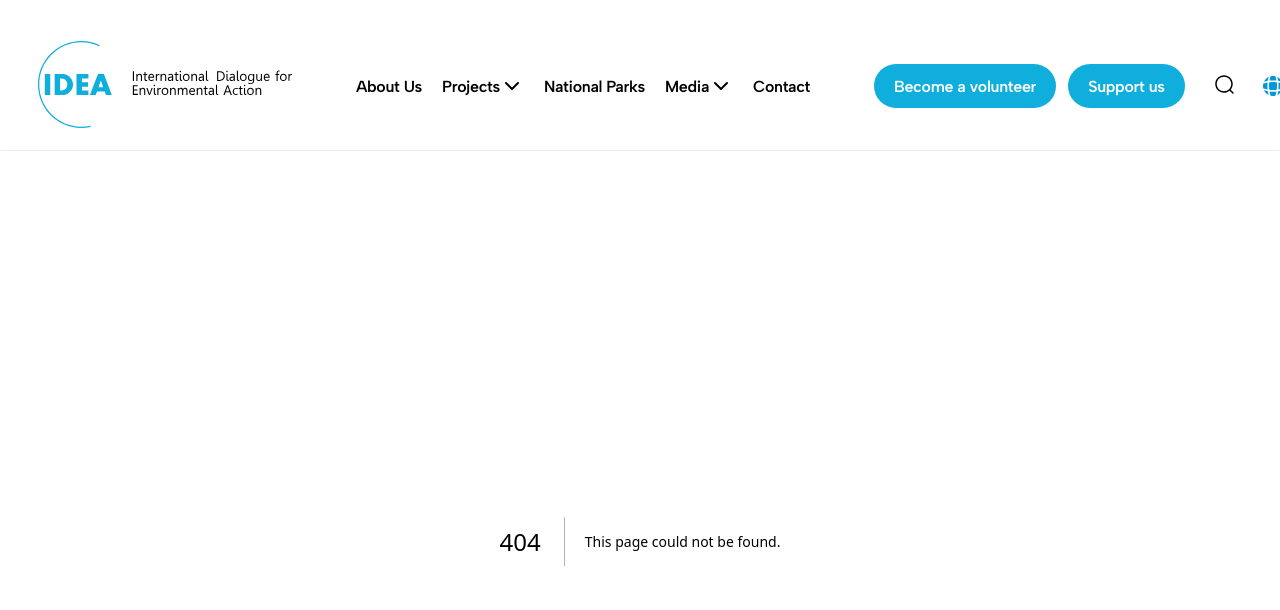
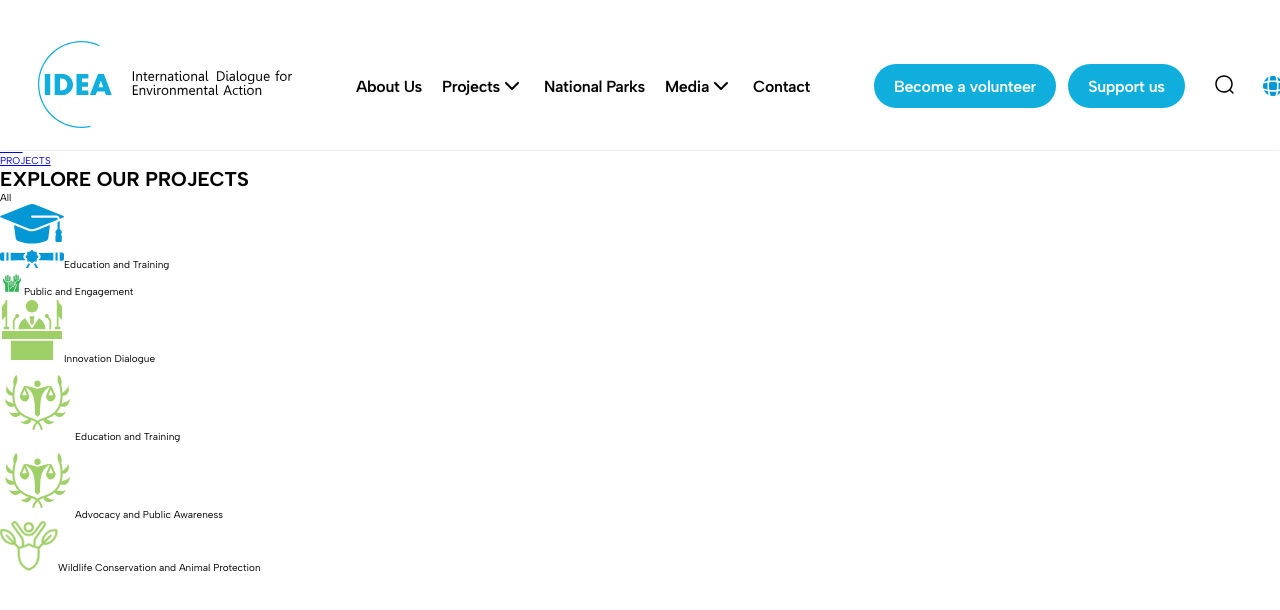
Before and after one commit to rashidovjavid1/Idea-clone, a Next.js app: page /projects in a window 1280 px wide. Before the commit this address had no page. Shown: the top 610 px of the page. Built offline with nearby package versions, Linux system fonts and the light colour scheme.

Commit message:
Add projects categories and create projects page with category display

```diff
--- /dev/null
+++ b/app/constants/projectsCategories.js
@@ -0,0 +1,29 @@
+import { icon } from "leaflet";
+
+export const projectsCategories = [
+  {
+    icon: "/education.svg",
+    label: "Education and Training",
+  },
+  {
+    icon: "/public.svg",
+    label: "Public and Engagement",
+  },
+  {
+    icon: "/innovation.svg",
+    label: "Innovation Dialogue",
+  },
+  {
+    icon: "/advocation.svg",
+    label: "Education and Training",
+  },
+  {
+    icon: "/advocation.svg",
+    label: "Advocacy and Public Awareness",
+  },
+
+  {
+    icon: "/human.svg",
+    label: "Wildlife Conservation and Animal Protection",
+  },
+];
--- /dev/null
+++ b/app/projects/page.jsx
@@ -0,0 +1,38 @@
+"use client";
+import React from "react";
+import { projectsCategories } from "../constants/projectsCategories";
+
+const page = () => {
+  return (
+    <div className="projectsInner">
+      <div className="container">
+        <div className="breadcrumbs">
+          <ul>
+            <a href="/">
+              <li>IDEA</li>
+              <li>PROJECTS</li>
+            </a>
+          </ul>
+        </div>
+        <div className="projectsMain">
+          <div className="topTitle">
+            <h1>EXPLORE OUR PROJECTS</h1>
+          </div>
+          <div className="categories">
+            <div className="category">
+              <span>All</span>
+            </div>
+            {projectsCategories.map((item, index) => (
+              <div className="category">
+                <img src={item.icon} alt={item.label} />
+                <span>{item.label}</span>
+              </div>
+            ))}
+          </div>
+        </div>
+      </div>
+    </div>
+  );
+};
+
+export default page;
```
Also changed, not shown: app/projects/projects.scss (added), public/public.svg (added).
